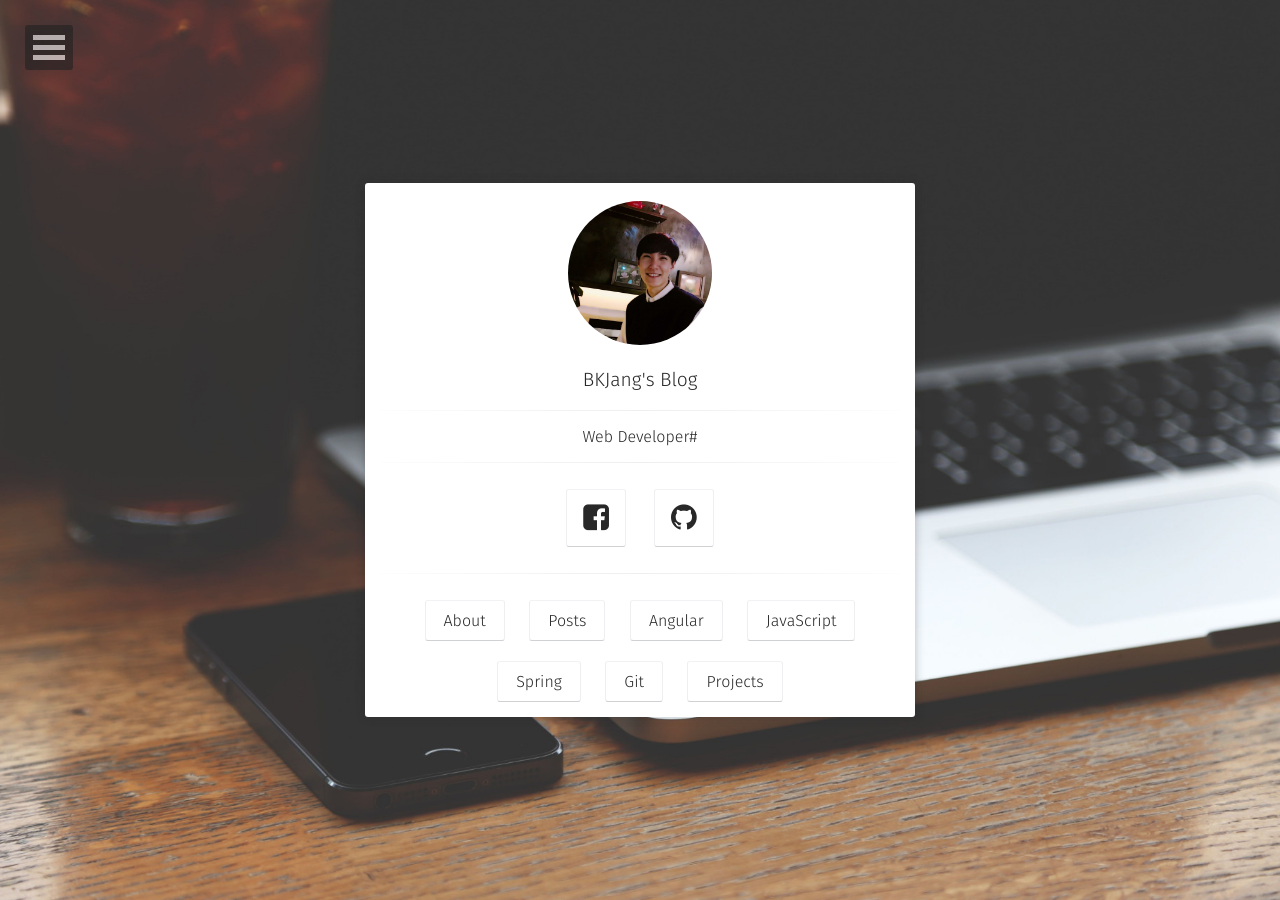
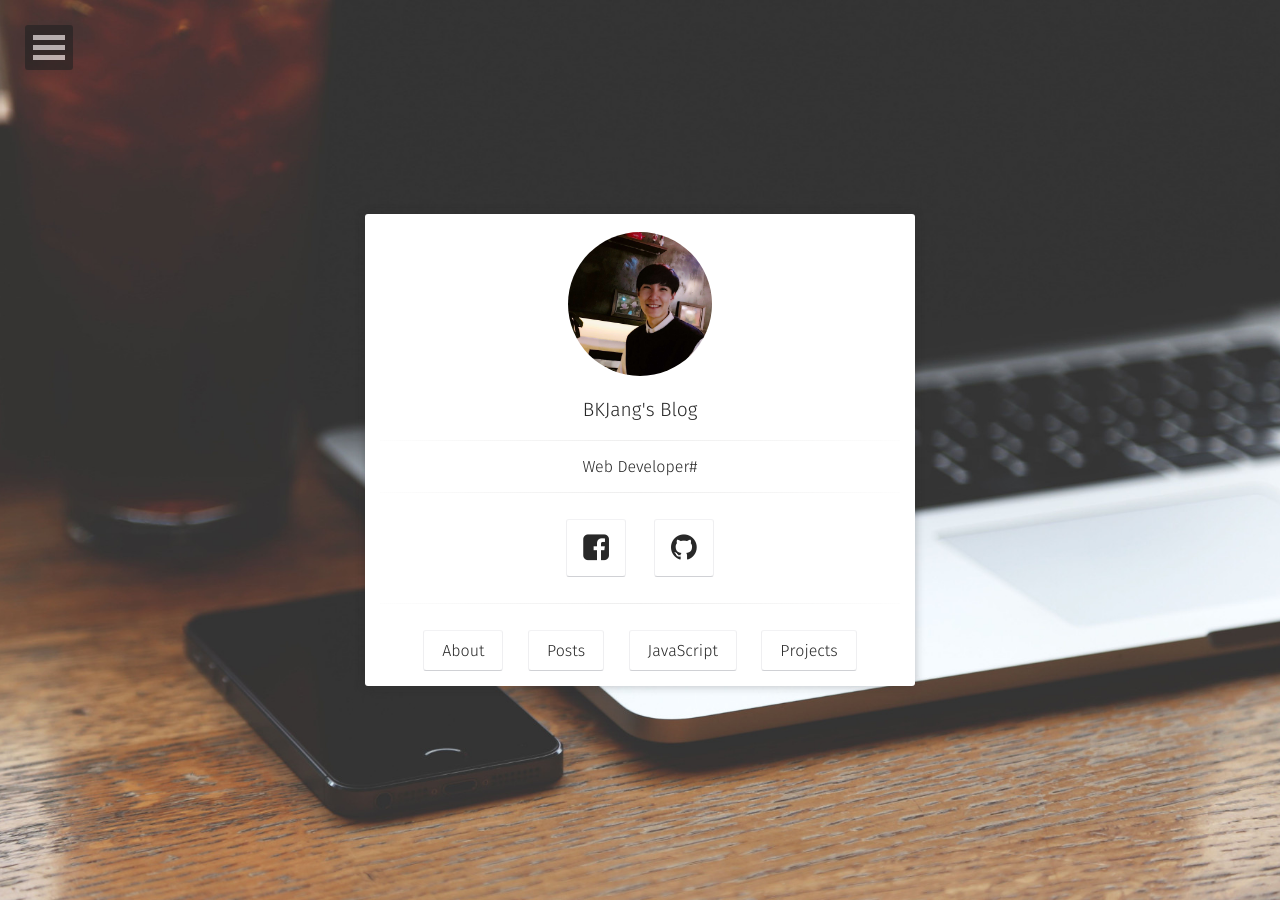
Before and after one commit to BKJang/DEVLOG, a Jekyll site: the page built from index.html, in a window 1280 px wide. Built offline with Jekyll 4.4.1, drawn with Linux system fonts in a browser that asks for light colours; some web fonts are replaced.

Commit message:
Renewal Theme

```diff
--- a/_layouts/home.html
+++ b/_layouts/home.html
@@ -39,17 +39,8 @@
                     <a class="btn zoombtn" href="{{ site.url }}/posts">
                         Posts
                     </a>
-                    <a class="btn zoombtn" href="{{ site.url }}/posts/angular">
-                        Angular
-                    </a>
                     <a class="btn zoombtn" href="{{ site.url }}/posts/javascript">
                         JavaScript
-                    </a>
-                    <a class="btn zoombtn" href="{{ site.url }}/posts/spring">
-                        Spring
-                    </a>
-                    <a class="btn zoombtn" href="{{ site.url }}/posts/git">
-                        Git
                     </a>
                     <a class="btn zoombtn" href="{{ site.url }}/projects">
                         Projects
```
Also changed, not shown: _posts/javascript/Concept_of_JavaScript_20180911.md (+1 -1 lines).
